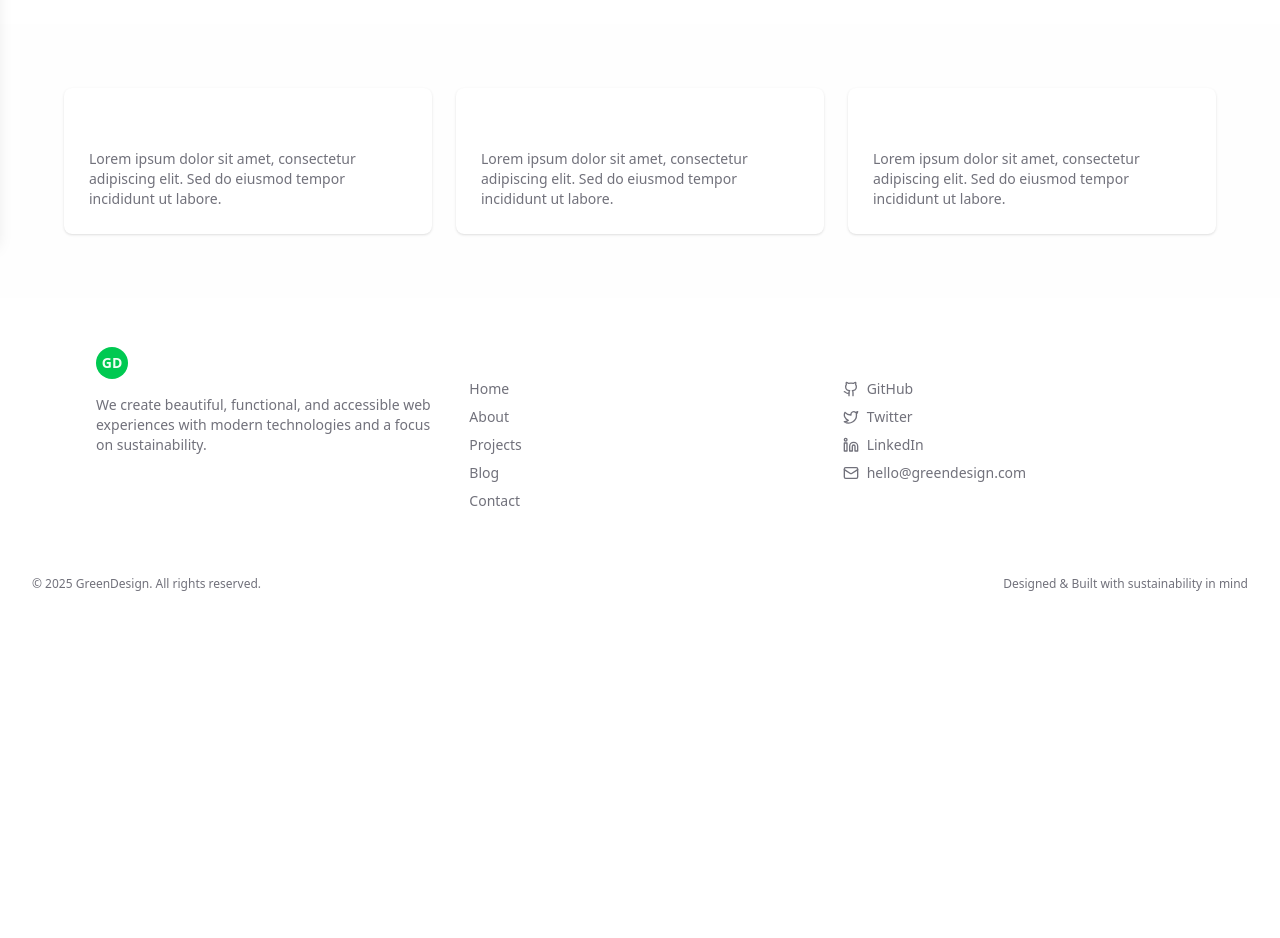
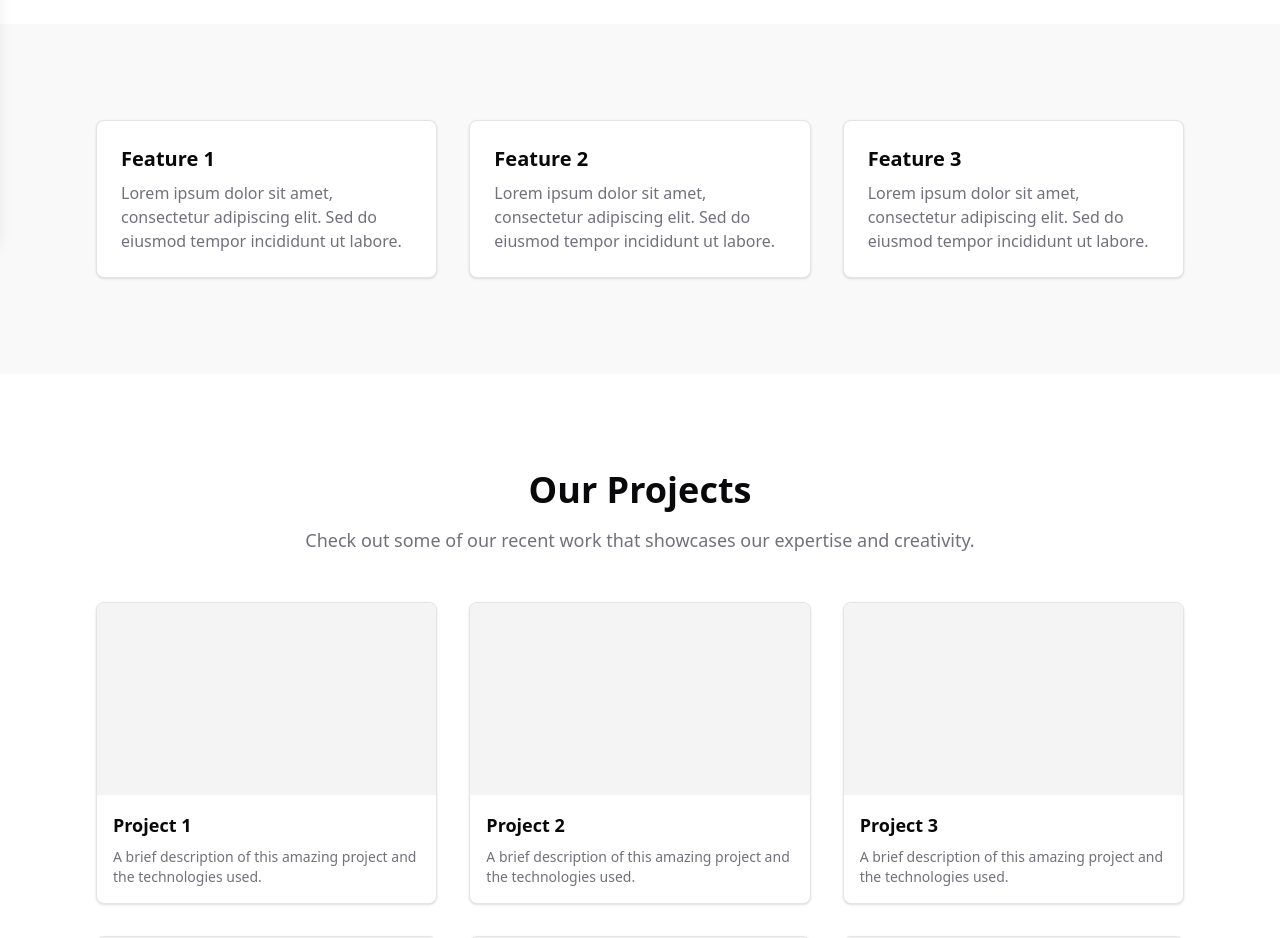
Before and after one commit to jchademwiri/jacob-chademwiri-official, a Next.js app: page / in a window 1280 px wide. Shown: the part 560-1498 px from the top of the page. Before the commit the page ends 1168 px from the top, so only its background shows below. Built offline with nearby package versions, Linux system fonts and the light colour scheme.

Commit message:
Hero and features Section

```diff
--- a/src/app/page.tsx
+++ b/src/app/page.tsx
@@ -1,16 +1,43 @@
 import { FeaturesSection } from '@/components/features-section';
 import { HeroSection } from '@/components/hero-section';
+import { Button } from '@/components/ui/button';
 
 export default function Home() {
   return (
-    <div>
+    <>
       <HeroSection />
+
       <FeaturesSection />
-      {/* <PricingSection /> */}
-      {/* <TestimonialsSection /> */}
-      {/* <FAQSection /> */}
-      {/* <ContactSection /> */}
-      {/* <Footer /> */}
-    </div>
+
+      <section className="py-12 md:py-24">
+        <div className="max-w-6xl mx-auto px-4 sm:px-6 lg:px-8">
+          <div className="flex flex-col items-center text-center space-y-4 mb-12">
+            <h2 className="text-2xl md:text-4xl font-bold">Our Projects</h2>
+            <p className="text-lg text-muted-foreground max-w-[700px]">
+              Check out some of our recent work that showcases our expertise and
+              creativity.
+            </p>
+          </div>
+          <div className="grid grid-cols-1 md:grid-cols-2 lg:grid-cols-3 gap-8">
+            {/* Project cards */}
+            {[1, 2, 3, 4, 5, 6].map((i) => (
+              <div
+                key={i}
+                className="bg-background rounded-lg overflow-hidden shadow-sm border"
+              >
+                <div className="h-48 bg-muted"></div>
+                <div className="p-4">
+                  <h3 className="text-lg font-semibold mb-2">Project {i}</h3>
+                  <p className="text-muted-foreground text-sm">
+                    A brief description of this amazing project and the
+                    technologies used.
+                  </p>
+                </div>
+              </div>
+            ))}
+          </div>
+        </div>
+      </section>
+    </>
   );
 }
--- a/src/components/features-section.tsx
+++ b/src/components/features-section.tsx
@@ -1,33 +1,22 @@
 export function FeaturesSection() {
-  const features = [
-    {
-      title: 'Feature 1',
-      desc: 'Lorem ipsum dolor sit amet, consectetur adipiscing elit. Sed do eiusmod tempor incididunt ut labore.',
-    },
-    {
-      title: 'Feature 2',
-      desc: 'Lorem ipsum dolor sit amet, consectetur adipiscing elit. Sed do eiusmod tempor incididunt ut labore.',
-    },
-    {
-      title: 'Feature 3',
-      desc: 'Lorem ipsum dolor sit amet, consectetur adipiscing elit. Sed do eiusmod tempor incididunt ut labore.',
-    },
-  ];
-
   return (
-    <section className="bg-muted/10 py-16 px-4 sm:px-6 lg:px-8">
-      <div className="max-w-6xl mx-auto grid gap-6 sm:grid-cols-2 lg:grid-cols-3">
-        {features.map((feature, i) => (
-          <div
-            key={i}
-            className="bg-background border border-white/10 rounded-lg p-6 shadow-sm"
-          >
-            <h3 className="text-white font-semibold text-lg mb-2">
-              {feature.title}
-            </h3>
-            <p className="text-muted-foreground text-sm">{feature.desc}</p>
-          </div>
-        ))}
+    <section className="py-12 md:py-24 bg-muted/50">
+      <div className="max-w-6xl mx-auto px-4 sm:px-6 lg:px-8">
+        <div className="grid grid-cols-1 md:grid-cols-2 lg:grid-cols-3 gap-8">
+          {/* Feature cards */}
+          {[1, 2, 3].map((i) => (
+            <div
+              key={i}
+              className="bg-background rounded-lg p-6 shadow-sm border"
+            >
+              <h3 className="text-xl font-semibold mb-2">Feature {i}</h3>
+              <p className="text-muted-foreground">
+                Lorem ipsum dolor sit amet, consectetur adipiscing elit. Sed do
+                eiusmod tempor incididunt ut labore.
+              </p>
+            </div>
+          ))}
+        </div>
       </div>
     </section>
   );
```
